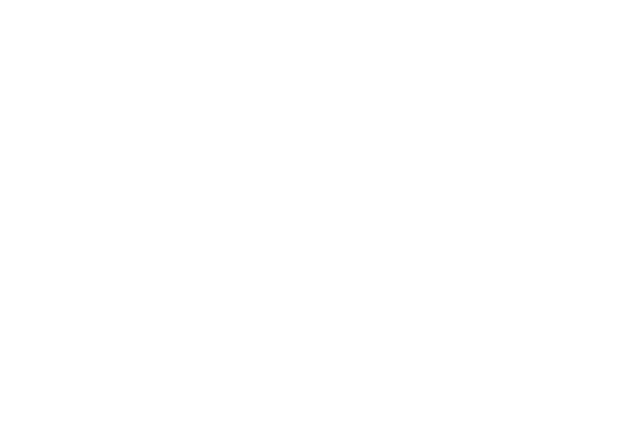
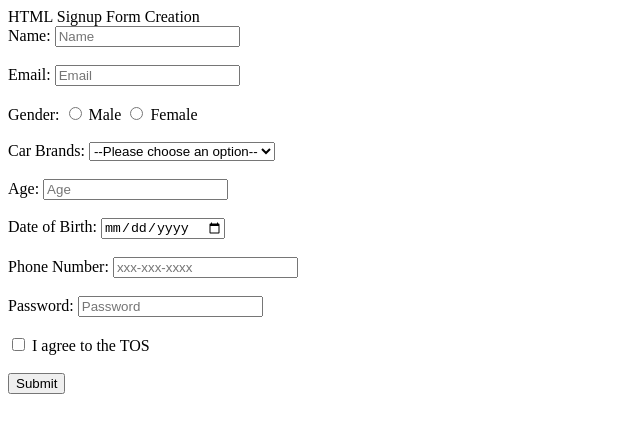
Before and after one commit to acciojob/signup-form-car-dubakularamya, a website: page main.html in a window 1280 px wide. Shown: the whole page, without its empty margins (0-640 px from the left). Drawn offline with Linux system fonts and the light colour scheme.

Commit message:
created a submission

```diff
--- a/main.html
+++ b/main.html
@@ -1,4 +1,4 @@
-<!DOCTYPE html>
+HTML Signup Form Creation<!DOCTYPE html>
 
 <html>
 
@@ -10,6 +10,55 @@
 	<!-- the entire body must be written by student -->
     <script type="text/javascript" src="./script.js">
 </script>
+	<form method="post">
+    <!-- Name -->
+    <label for="name">Name:</label>
+    <input type="text" id="name" name="name" placeholder="Name" required><br><br>
+
+    <!-- Email -->
+    <label for="email">Email:</label>
+    <input type="email" id="email" name="email" placeholder="Email" required><br><br>
+
+    <!-- Gender -->
+    <label>Gender:</label>
+    <input type="radio" id="gender_m" name="gender" value="male" required>
+    <label for="gender_m">Male</label>
+    <input type="radio" id="gender_f" name="gender" value="female" required>
+    <label for="gender_f">Female</label><br><br>
+
+    <!-- Car Brands -->
+    <label for="cars">Car Brands:</label>
+    <select id="cars" name="cars" required>
+      <option value="">--Please choose an option--</option>
+      <option value="bmw">BMW</option>
+      <option value="audi">Audi</option>
+      <option value="tesla">Tesla</option>
+      <option value="toyota">Toyota</option>
+    </select><br><br>
+
+    <!-- Age -->
+    <label for="age">Age:</label>
+    <input type="number" id="age" name="age" placeholder="Age" required><br><br>
+
+    <!-- DOB -->
+    <label for="dob">Date of Birth:</label>
+    <input type="date" id="dob" name="dob" required><br><br>
+
+    <!-- Phone Number -->
+    <label for="tel">Phone Number:</label>
+    <input type="tel" id="tel" name="tel" placeholder="xxx-xxx-xxxx"><br><br>
+
+    <!-- Password -->
+    <label for="password">Password:</label>
+    <input type="password" id="password" name="password" placeholder="Password" required><br><br>
+
+    <!-- TOS -->
+    <input type="checkbox" id="tos" name="tos" required>
+    <label for="tos">I agree to the TOS</label><br><br>
+
+    <!-- Submit Button -->
+    <button type="submit">Submit</button>
+  </form>
 
 </body>
 
```
